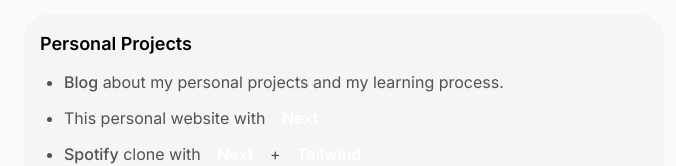
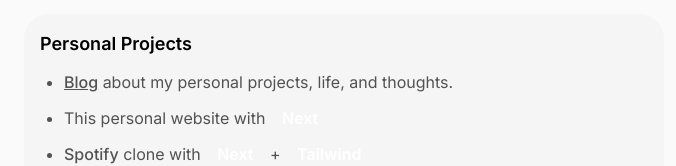
Before and after one commit to jordicapellad3s/my-website, a Next.js app: page / in a window 1280 px wide. Shown: the part 614-780 px from the top of the page, without its empty margins (296-972 px from the left). Built offline with nearby package versions, Linux system fonts and the light colour scheme.

Commit message:
✨ Update Personal component

```diff
--- a/components/Personal.js
+++ b/components/Personal.js
@@ -1,3 +1,4 @@
+import Link from "next/link";
 import Tag from "./Tag";
 
 export default function Personal() {
@@ -7,8 +8,10 @@ export default function Personal() {
       <ul className="[&_li]:mt-3 ml-6 list-disc text-neutral-600 font-inter">
         <li>
           <p>
-            <span className="font-medium">Blog</span> about my personal projects
-            and my learning process.
+            <Link href="/posts">
+              <span className="font-medium underline cursor-pointer">Blog</span>{" "}
+            </Link>
+            about my personal projects, life, and thoughts.
           </p>
         </li>
         <li>
```
